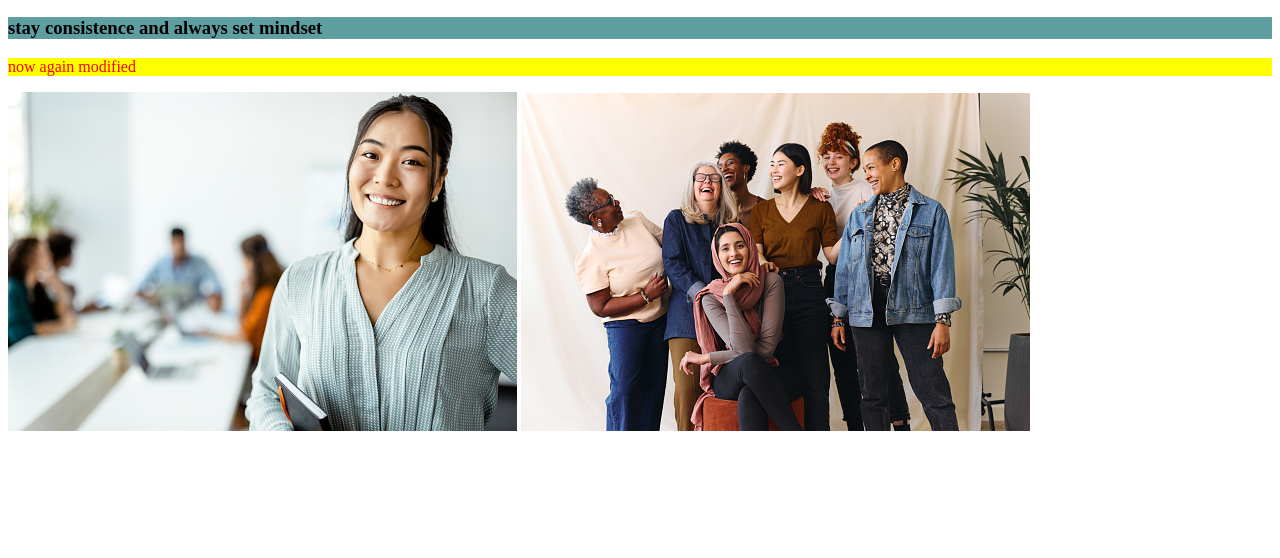
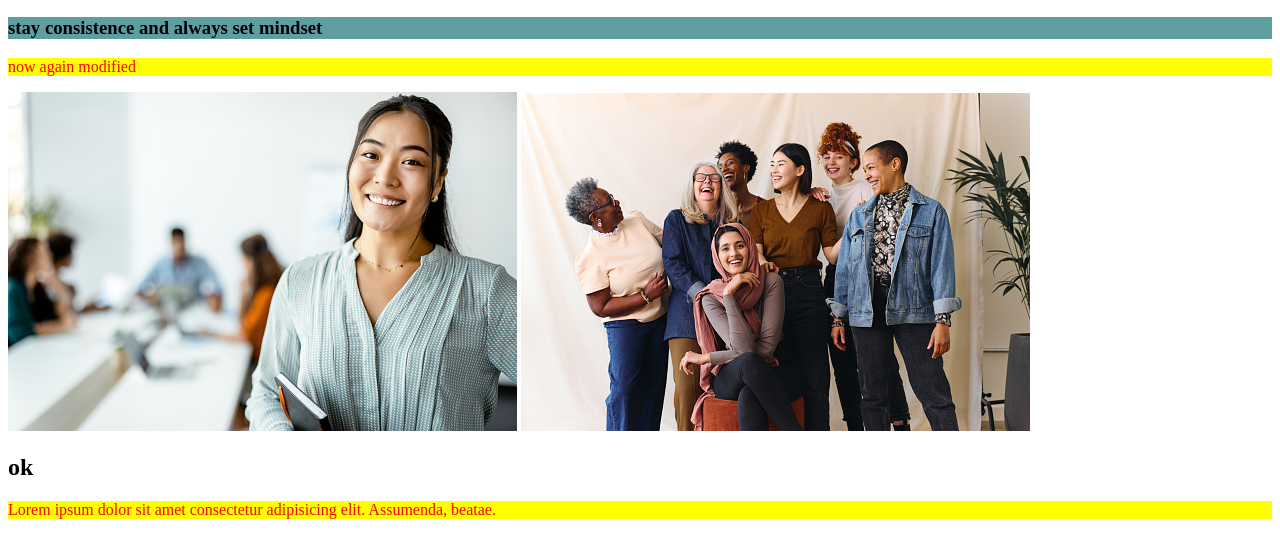
Before and after one commit to subhadipModak/my-fourth-ripo, a plain HTML site: page index.html in a window 1280 px wide. Shown: the part 110-668 px from the top of the page. Drawn offline with Linux system fonts and the light colour scheme.

Commit message:
new blog added

```diff
--- a/index.html
+++ b/index.html
@@ -4,7 +4,7 @@
     <meta charset="UTF-8">
     <meta http-equiv="X-UA-Compatible" content="IE=edge">
     <meta name="viewport" content="width=device-width, initial-scale=1.0">
-    <title>Document</title>
+    <title>four</title>
     <link rel="stylesheet" href="style.css">
 </head>
 <body>
@@ -14,5 +14,9 @@
     <p>now again modified</p>
     <img src="images/106.jpg" alt="">
     <img src="images/107.jpg" alt="">
+    <div>
+        <h2>ok</h2>
+        <p>Lorem ipsum dolor sit amet consectetur adipisicing elit. Assumenda, beatae.</p>
+    </div>
 </body>
 </html>
```
